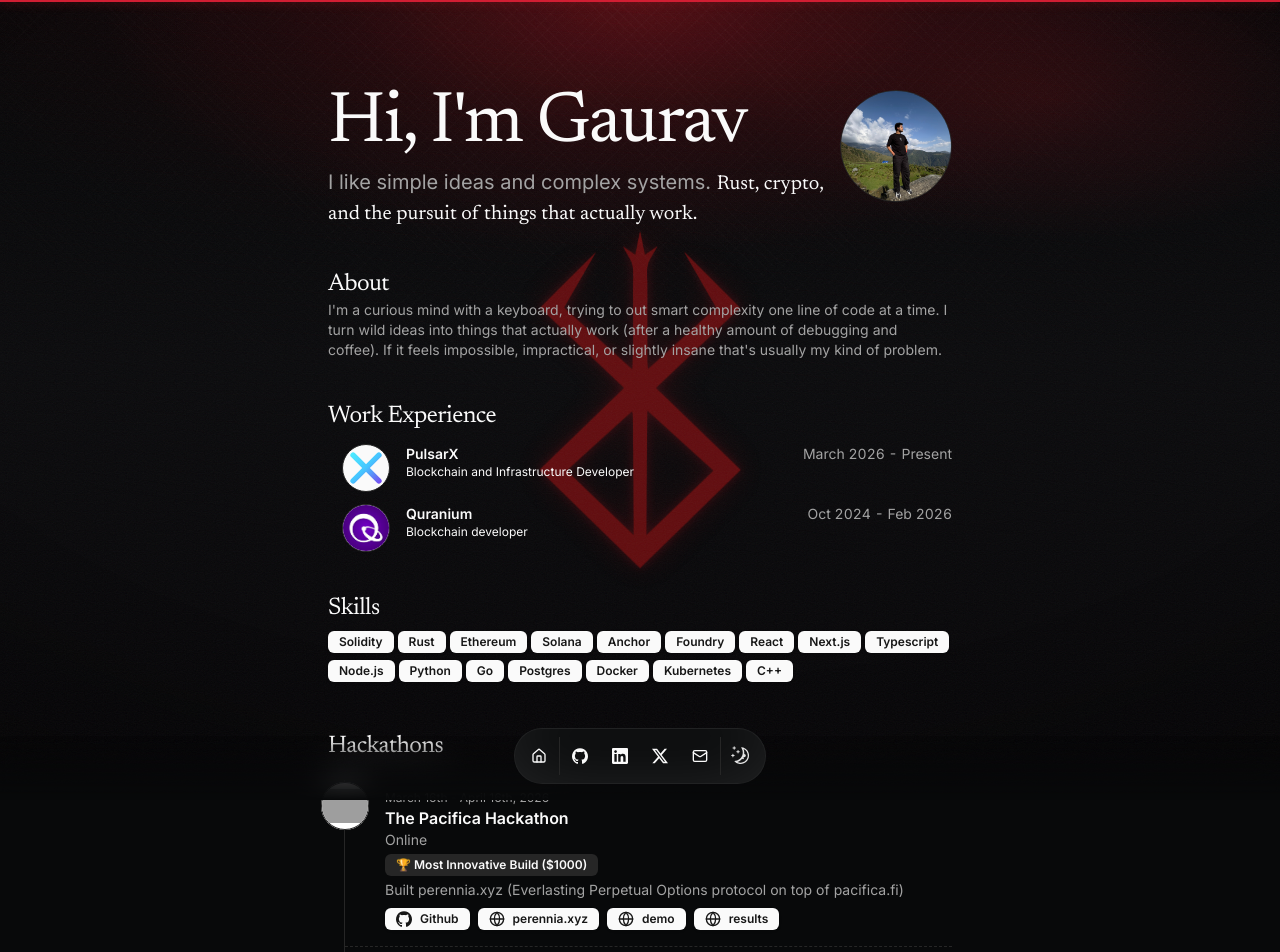
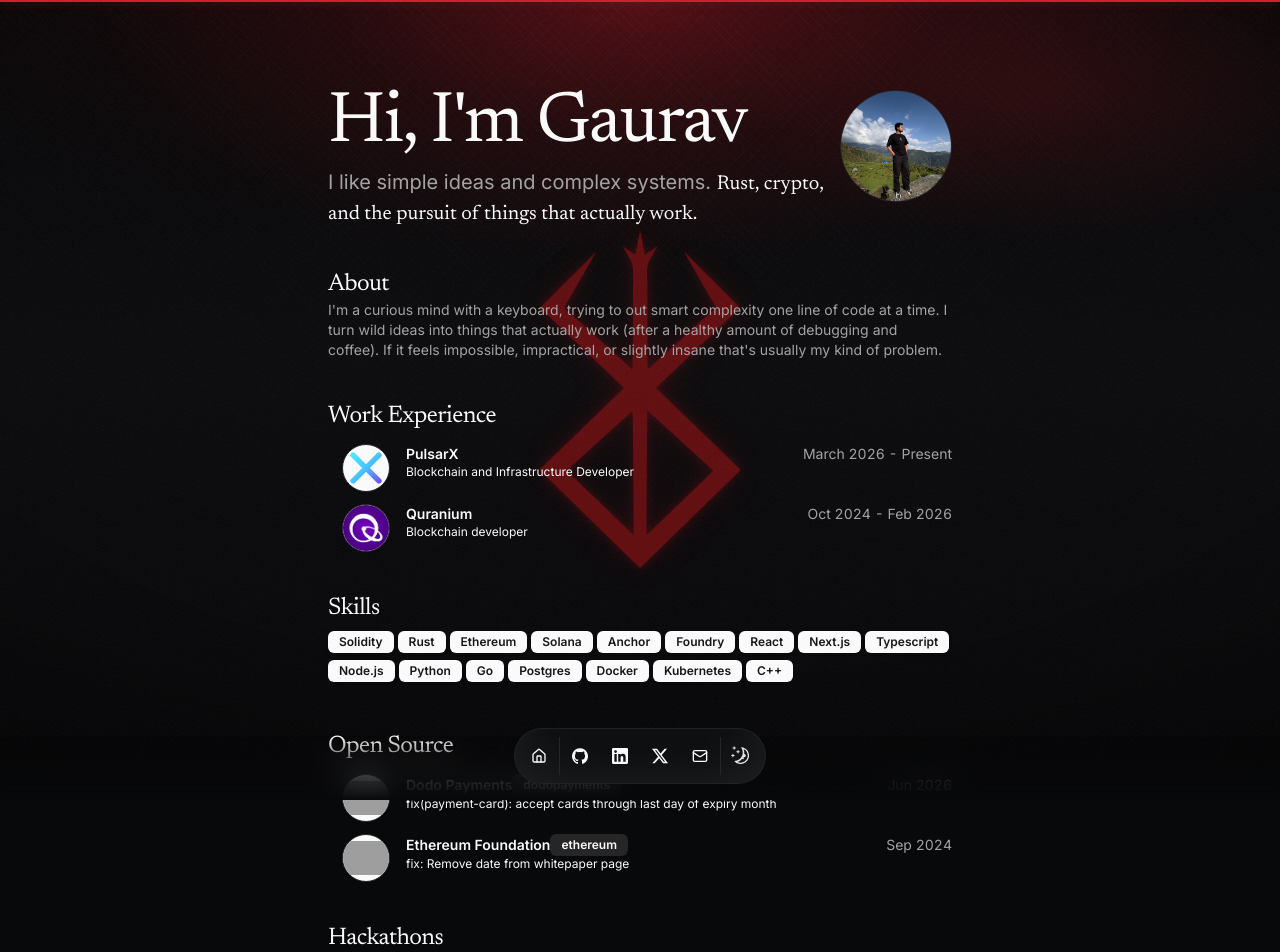
Before and after one commit to gks2022004/gks2022004.github.io, a Next.js app: page / in a window 1280 px wide. Shown: the top 952 px of the page. Built offline with nearby package versions, Linux system fonts and the light colour scheme; grey boxes are pictures that could not be loaded.

Commit message:
feat: render open source contributions section on homepage

```diff
--- a/src/app/page.tsx
+++ b/src/app/page.tsx
@@ -118,6 +118,32 @@ export default function Page() {
             </div>
           </div>
       </section>
+
+      <section id="open-source">
+          <div className="flex min-h-0 flex-col gap-y-3">
+            <BlurFade delay={BLUR_FADE_DELAY * 10}>
+              <h2 className="font-serif text-2xl tracking-tight">Open Source</h2>
+            </BlurFade>
+            {DATA.openSource.map((contribution, id) => (
+              <BlurFade
+                key={contribution.pr}
+                delay={BLUR_FADE_DELAY * 10 + id * 0.05}
+              >
+                <ResumeCard
+                  logoUrl={contribution.logoUrl}
+                  altText={contribution.org}
+                  title={contribution.org}
+                  subtitle={contribution.pr}
+                  href={contribution.prUrl}
+                  badges={[contribution.repo.split("/")[0]]}
+                  period={contribution.date}
+                  description={contribution.description}
+                />
+              </BlurFade>
+            ))}
+          </div>
+      </section>
+
       <section id="hackathons">
           <div className="flex min-h-0 flex-col gap-y-3">
             <BlurFade delay={BLUR_FADE_DELAY * 14}>
```
